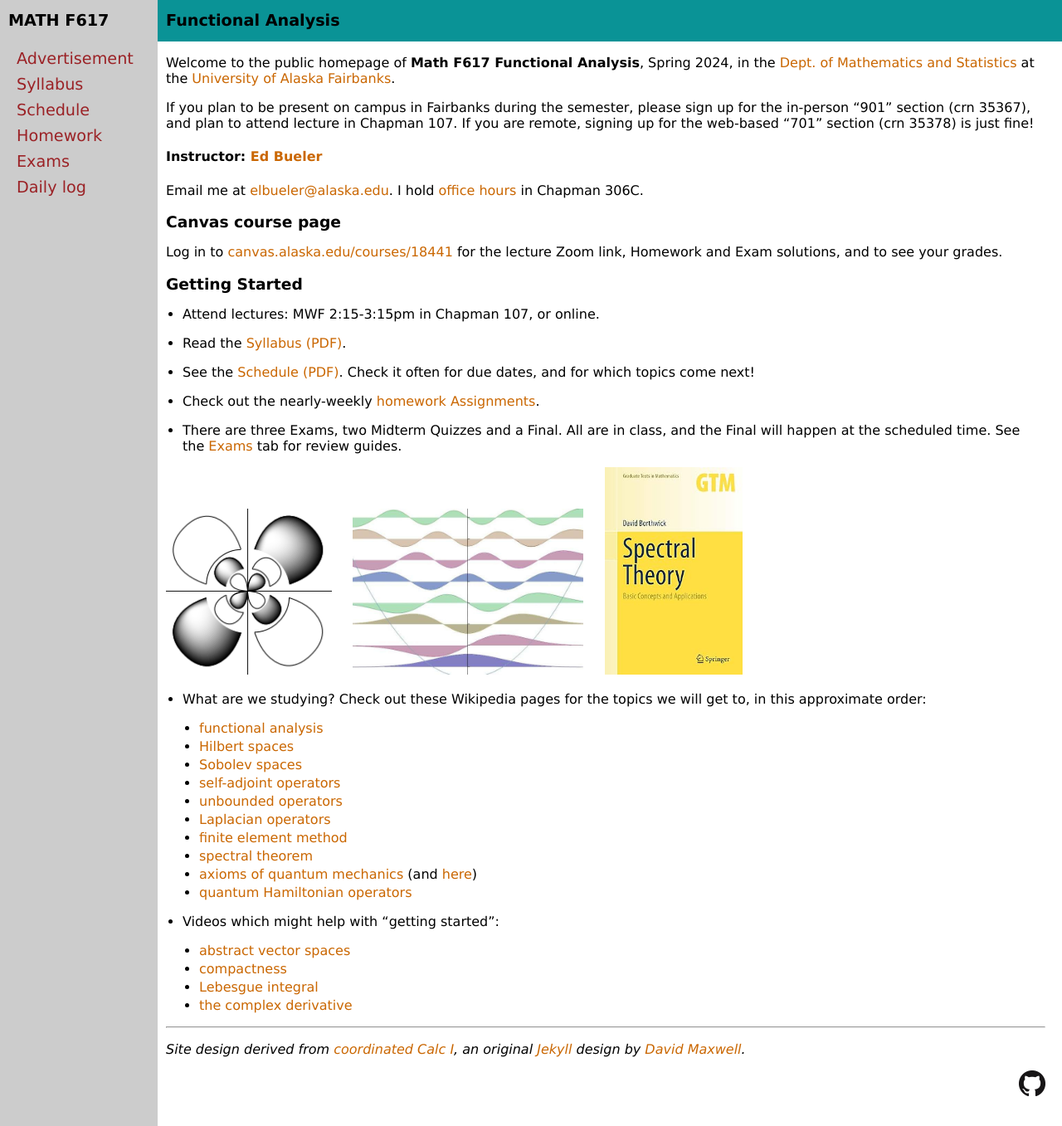
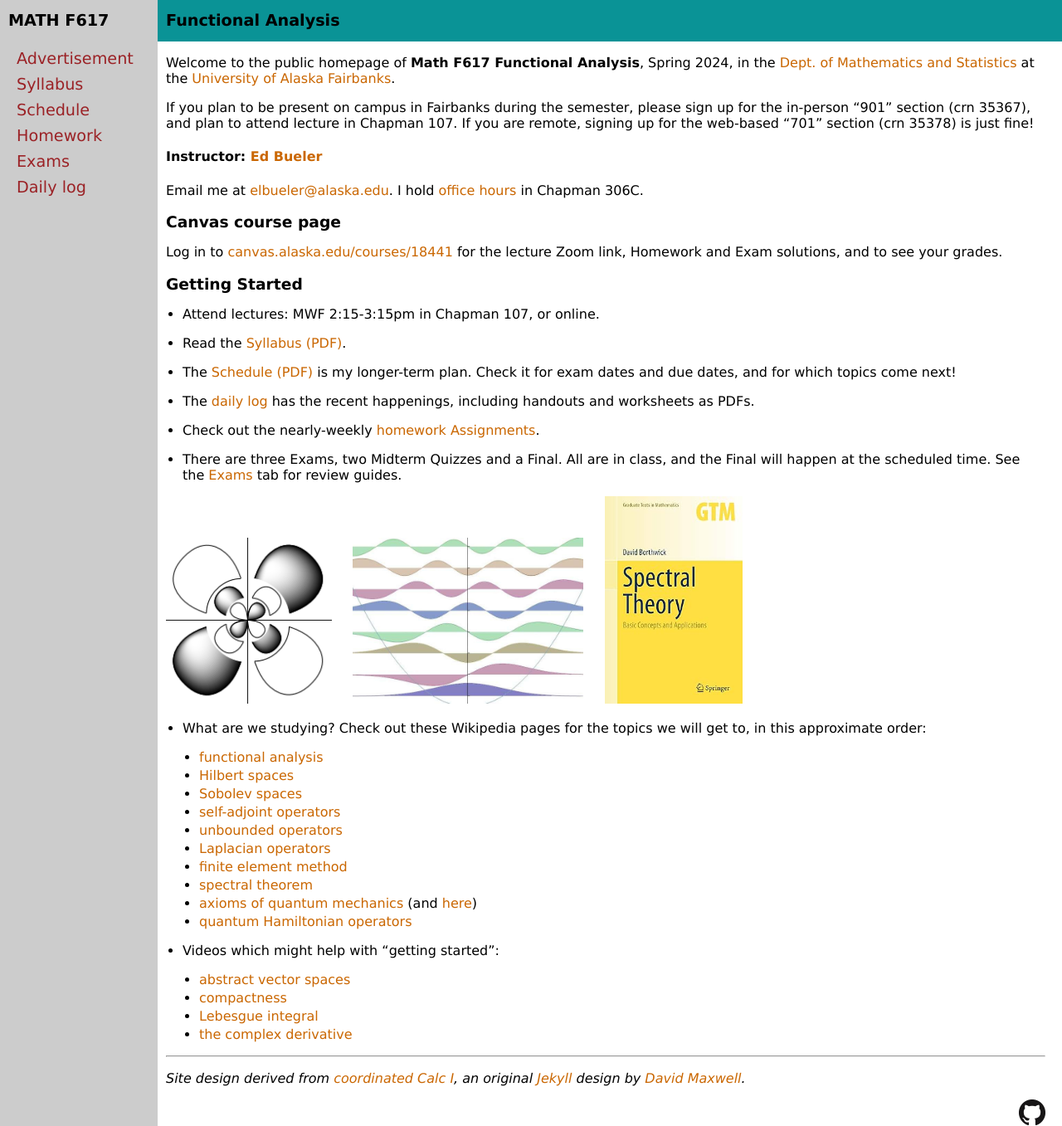
Before and after one commit to bueler/numerical, a Jekyll site: the page built from index.md, in a window 1280 px wide and 1357 px high. Shown: the whole window at 83% size. Built offline with Jekyll 4.4.1, drawn with Linux system fonts in a browser that asks for light colours.

Commit message:
maybe better approach to planning

```diff
--- a/index.md
+++ b/index.md
@@ -21,7 +21,9 @@ Log in to [canvas.alaska.edu/courses/18441](https://canvas.alaska.edu/courses/18
 
 * Read the [Syllabus (PDF)](assets/general/S24/syllabus.pdf).
 
-* See the [Schedule (PDF)](assets/general/S24/schedule.pdf).  Check it often for due dates, and for which topics come next!
+* The [Schedule (PDF)](assets/general/S24/schedule.pdf) is my longer-term plan.  Check it for exam dates and due dates, and for which topics come next!
+
+* The [daily log](daily) has the recent happenings, including handouts and worksheets as PDFs.
 
 * Check out the nearly-weekly [homework Assignments](homework).
 
```
Also changed, not shown: _data/daily.yml (+8 -8 lines), daily.md (+1 -1 lines).
